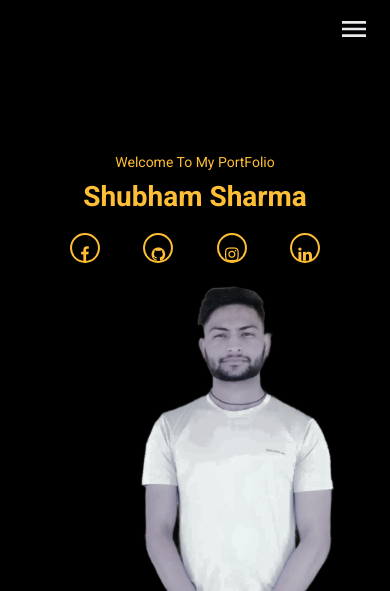
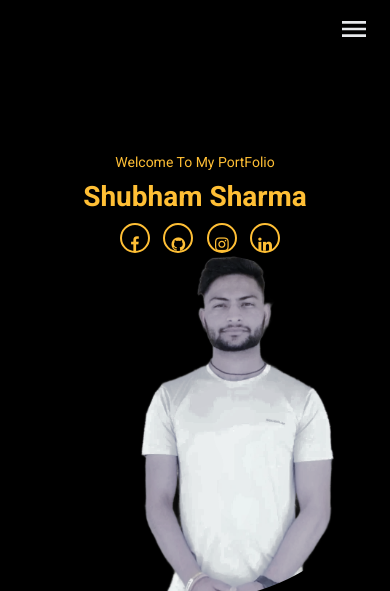
Before and after one commit to shubhsharma2004/portfolio, a plain HTML site: page index.html in a window 390 px wide. Shown: the top 591 px of the page. Drawn offline with nearby package versions, Linux system fonts and the light colour scheme.

Commit message:
Update style.css

```diff
--- a/style.css
+++ b/style.css
@@ -174,7 +174,7 @@ nav a {
 	.banner-section a {
 		display: inline-block;
 		float: none;
-		margin: 20px;
+		margin-top: 10px;
 	}
 }
 
```
